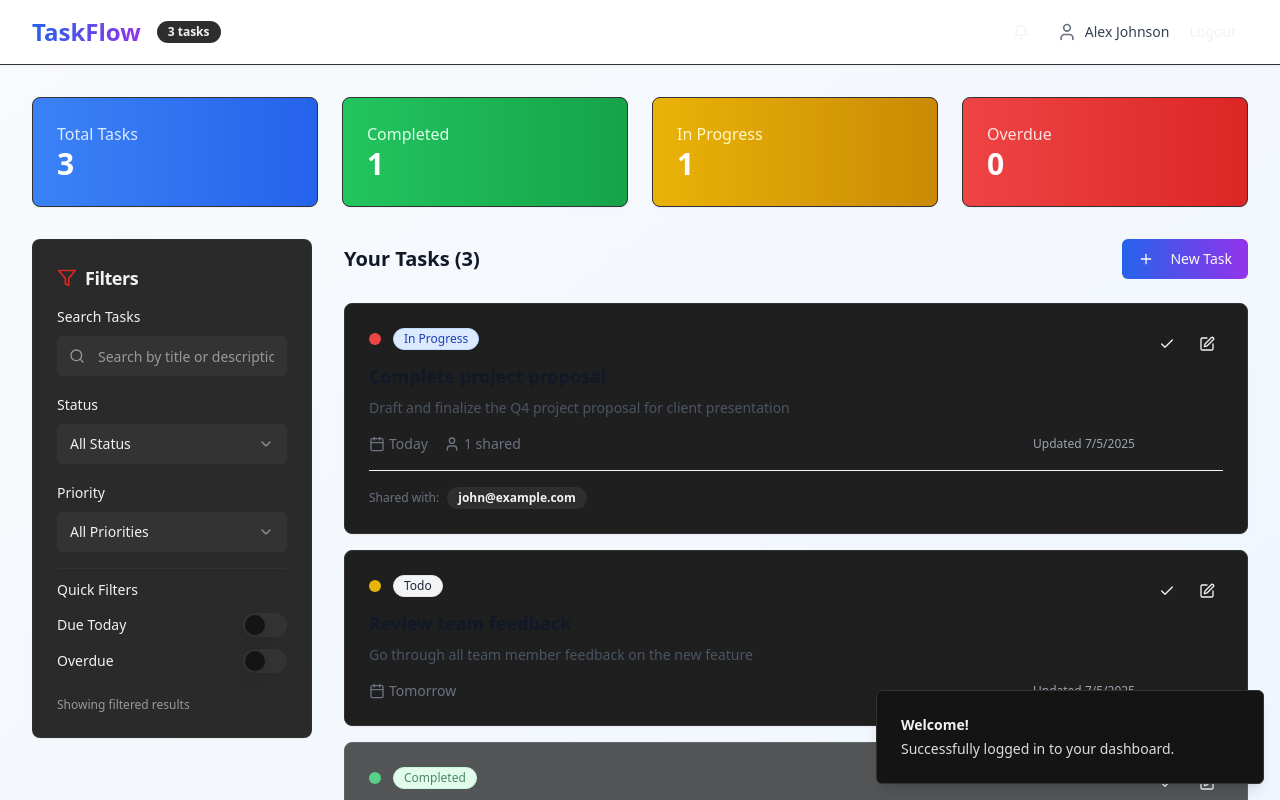
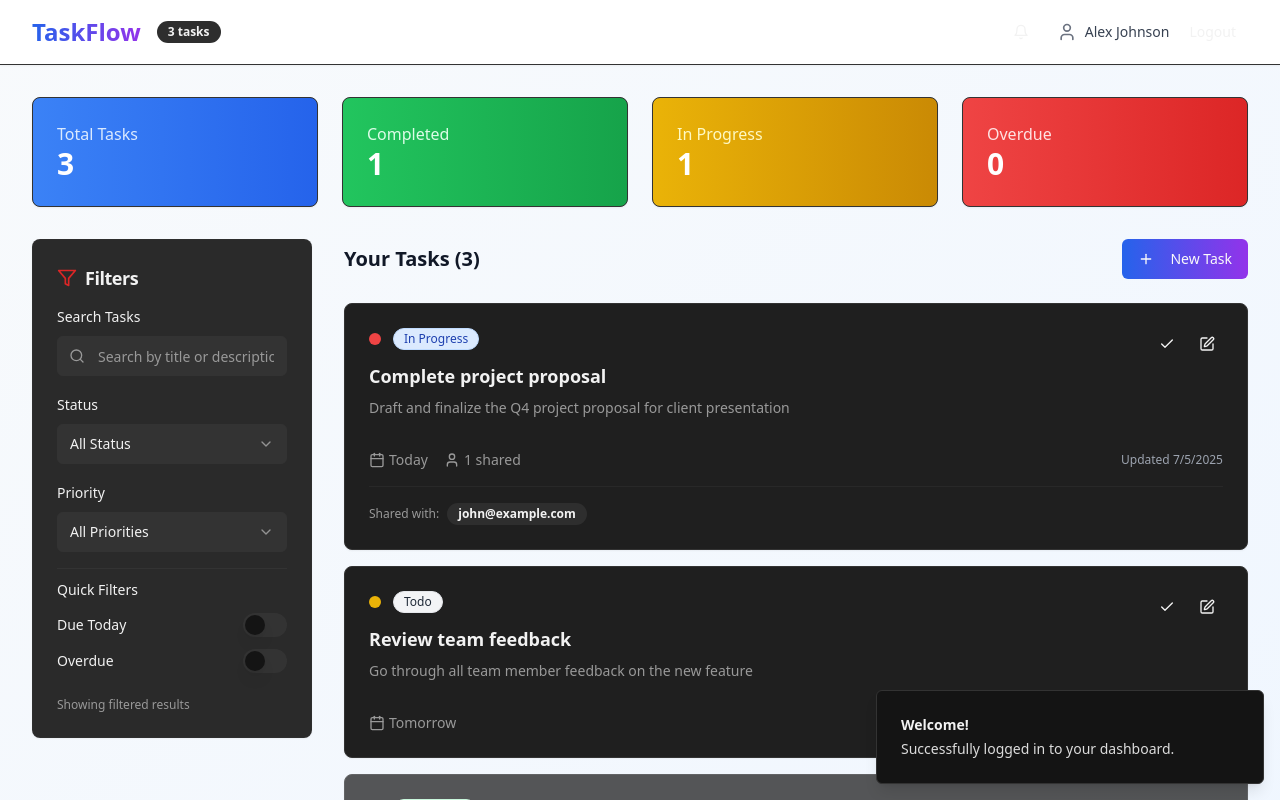
Before and after one commit to Singaraj45/collab-todo-nexus-hub, a React (Vite) app: page / in a window 1280 px wide. Both pictures are taken after a click on the button "Continue with Facebook". Shown: the top 800 px of the page. Built offline with nearby package versions, Linux system fonts and the light colour scheme.

Commit message:
Add task list animations
Implement animations for the task list to enhance user experience.

```diff
--- a/src/components/TaskCard.tsx
+++ b/src/components/TaskCard.tsx
@@ -77,110 +77,119 @@ const TaskCard = ({ task, onEdit, onDelete, onStatusChange }: TaskCardProps) =>
 
   return (
     <Card
-      className={`transition-all duration-200 hover:shadow-lg ${
-        task.status === 'completed' ? 'opacity-75' : ''
-      } ${isOverdue() ? 'border-red-200 bg-red-50' : 'hover:shadow-md'}`}
+      className={`
+        group relative overflow-hidden
+        transition-all duration-500 ease-out
+        hover:shadow-2xl hover:shadow-red-500/20 hover:-translate-y-2 hover:scale-[1.02]
+        animate-fade-in
+        ${task.status === 'completed' ? 'opacity-75' : ''}
+        ${isOverdue() ? 'border-red-500/50 bg-gradient-to-r from-red-50/50 to-transparent' : 'hover:border-red-500/30'}
+        before:absolute before:inset-0 before:bg-gradient-to-r before:from-red-600/5 before:to-purple-600/5
+        before:opacity-0 before:transition-opacity before:duration-300 hover:before:opacity-100
+      `}
       onMouseEnter={() => setIsHovered(true)}
       onMouseLeave={() => setIsHovered(false)}
     >
-      <CardContent className="p-6">
-        <div className="flex items-start justify-between">
+      <CardContent className="p-6 relative z-10">
+        <div className="flex flex-col space-y-4">
+          {/* Header Section with Flexbox Animation */}
+          <div className="flex items-start justify-between transition-all duration-300 group-hover:transform group-hover:scale-[1.01]">
             <div className="flex-1 min-w-0">
-            {/* Priority indicator */}
-            <div className="flex items-center space-x-3 mb-3">
-              <div className={`w-3 h-3 rounded-full ${getPriorityColor(task.priority)}`} />
+              {/* Priority and Status Badges */}
+              <div className="flex items-center space-x-3 mb-3 transition-all duration-300">
+                <div className={`
+                  w-3 h-3 rounded-full transition-all duration-300 group-hover:scale-125 group-hover:shadow-lg
+                  ${getPriorityColor(task.priority)} group-hover:animate-pulse
+                `} />
                 <Badge
                   variant="outline"
-                className={`${getStatusColor(task.status)} text-xs font-medium`}
+                  className={`
+                    ${getStatusColor(task.status)} text-xs font-medium
+                    transition-all duration-300 hover:scale-105
+                    group-hover:shadow-md
+                  `}
                 >
                   {task.status === 'in-progress' ? 'In Progress' : task.status.charAt(0).toUpperCase() + task.status.slice(1)}
                 </Badge>
                 {isOverdue() && (
-                <Badge variant="destructive" className="text-xs">
+                  <Badge
+                    variant="destructive"
+                    className="text-xs animate-pulse transition-all duration-300 hover:scale-105"
+                  >
                     Overdue
                   </Badge>
                 )}
               </div>
 
-            {/* Task title and description */}
-            <h3 className={`text-lg font-semibold text-gray-900 mb-2 ${
-              task.status === 'completed' ? 'line-through text-gray-500' : ''
-            }`}>
+              {/* Task Title */}
+              <h3 className={`
+                text-lg font-semibold mb-2 transition-all duration-300
+                group-hover:text-red-400 group-hover:transform group-hover:translate-x-1
+                ${task.status === 'completed' ? 'line-through text-gray-500' : 'text-foreground'}
+              `}>
                 {task.title}
               </h3>
-            <p className="text-sm text-gray-600 mb-4 line-clamp-2">
+
+              {/* Task Description */}
+              <p className="text-sm text-muted-foreground mb-4 line-clamp-2 transition-all duration-300 group-hover:text-gray-300">
                 {task.description}
               </p>
-
-            {/* Task metadata */}
-            <div className="flex items-center justify-between text-sm text-gray-500">
-              <div className="flex items-center space-x-4">
-                <div className="flex items-center space-x-1">
-                  <Calendar className="h-4 w-4" />
-                  <span className={isOverdue() ? 'text-red-600 font-medium' : ''}>
-                    {formatDate(task.dueDate)}
-                  </span>
             </div>
 
-                {task.sharedWith.length > 0 && (
-                  <div className="flex items-center space-x-1">
-                    <User className="h-4 w-4" />
-                    <span>{task.sharedWith.length} shared</span>
-                  </div>
-                )}
-              </div>
-
-              <div className="text-xs text-gray-400">
-                Updated {new Date(task.updatedAt).toLocaleDateString()}
-              </div>
-            </div>
-          </div>
-
-          {/* Actions */}
-          <div className={`ml-4 flex items-center space-x-2 transition-opacity duration-200 ${
-            isHovered ? 'opacity-100' : 'opacity-0 md:opacity-100'
-          }`}>
+            {/* Action Buttons with Enhanced Animation */}
+            <div className={`
+              ml-4 flex items-center space-x-2
+              transition-all duration-300 transform
+              ${isHovered ? 'opacity-100 translate-x-0' : 'opacity-0 translate-x-4 md:opacity-100 md:translate-x-0'}
+            `}>
               <Button
                 size="sm"
                 variant="ghost"
                 onClick={() => onStatusChange(task.id, nextStatus(task.status))}
-              className="h-8 w-8 p-0"
+                className="h-8 w-8 p-0 transition-all duration-300 hover:bg-green-500/20 hover:scale-110 hover:rotate-12"
               >
-              <Check className="h-4 w-4" />
+                <Check className="h-4 w-4 transition-transform duration-300 group-hover:scale-110" />
               </Button>
 
               <DropdownMenu>
                 <DropdownMenuTrigger asChild>
-                <Button size="sm" variant="ghost" className="h-8 w-8 p-0">
-                  <Edit className="h-4 w-4" />
+                  <Button
+                    size="sm"
+                    variant="ghost"
+                    className="h-8 w-8 p-0 transition-all duration-300 hover:bg-red-500/20 hover:scale-110 hover:-rotate-12"
+                  >
+                    <Edit className="h-4 w-4 transition-transform duration-300" />
                   </Button>
                 </DropdownMenuTrigger>
-              <DropdownMenuContent align="end" className="w-48">
-                <DropdownMenuItem onClick={() => onEdit(task)}>
+                <DropdownMenuContent align="end" className="w-48 animate-scale-in">
+                  <DropdownMenuItem onClick={() => onEdit(task)} className="transition-colors duration-200 hover:bg-red-500/10">
                     <Edit className="h-4 w-4 mr-2" />
                     Edit Task
                   </DropdownMenuItem>
                   <DropdownMenuItem
                     onClick={() => onStatusChange(task.id, 'todo')}
                     disabled={task.status === 'todo'}
+                    className="transition-colors duration-200 hover:bg-red-500/10"
                   >
                     Mark as Todo
                   </DropdownMenuItem>
                   <DropdownMenuItem
                     onClick={() => onStatusChange(task.id, 'in-progress')}
                     disabled={task.status === 'in-progress'}
+                    className="transition-colors duration-200 hover:bg-red-500/10"
                   >
                     Mark as In Progress
                   </DropdownMenuItem>
                   <DropdownMenuItem
                     onClick={() => onStatusChange(task.id, 'completed')}
                     disabled={task.status === 'completed'}
+                    className="transition-colors duration-200 hover:bg-red-500/10"
                   >
                     Mark as Completed
                   </DropdownMenuItem>
                   <DropdownMenuItem
                     onClick={() => onDelete(task.id)}
-                  className="text-red-600 focus:text-red-600"
+                    className="text-red-600 focus:text-red-600 transition-colors duration-200 hover:bg-red-500/20"
                   >
                     <Trash2 className="h-4 w-4 mr-2" />
                     Delete Task
@@ -190,14 +199,47 @@ const TaskCard = ({ task, onEdit, onDelete, onStatusChange }: TaskCardProps) =>
             </div>
           </div>
 
-        {/* Shared users */}
+          {/* Metadata Section with Flexbox Layout */}
+          <div className="flex items-center justify-between text-sm text-muted-foreground transition-all duration-300 group-hover:text-gray-300">
+            <div className="flex items-center space-x-4">
+              <div className="flex items-center space-x-1 transition-all duration-300 hover:scale-105">
+                <Calendar className="h-4 w-4 transition-transform duration-300 group-hover:rotate-12" />
+                <span className={`transition-colors duration-300 ${isOverdue() ? 'text-red-400 font-medium animate-pulse' : ''}`}>
+                  {formatDate(task.dueDate)}
+                </span>
+              </div>
+
               {task.sharedWith.length > 0 && (
-          <div className="mt-4 pt-4 border-t border-gray-100">
+                <div className="flex items-center space-x-1 transition-all duration-300 hover:scale-105">
+                  <User className="h-4 w-4 transition-transform duration-300 group-hover:rotate-12" />
+                  <span>{task.sharedWith.length} shared</span>
+                </div>
+              )}
+            </div>
+
+            <div className="text-xs text-gray-400 transition-all duration-300 group-hover:text-gray-300">
+              Updated {new Date(task.updatedAt).toLocaleDateString()}
+            </div>
+          </div>
+
+          {/* Shared Users Section */}
+          {task.sharedWith.length > 0 && (
+            <div className="pt-4 border-t border-border/50 transition-all duration-300">
               <div className="flex items-center space-x-2">
-              <span className="text-xs text-gray-500">Shared with:</span>
+                <span className="text-xs text-muted-foreground transition-colors duration-300 group-hover:text-gray-300">
+                  Shared with:
+                </span>
                 <div className="flex flex-wrap gap-1">
                   {task.sharedWith.map((email, index) => (
-                  <Badge key={index} variant="secondary" className="text-xs">
+                    <Badge
+                      key={index}
+                      variant="secondary"
+                      className="text-xs transition-all duration-300 hover:scale-105 hover:bg-red-500/20"
+                      style={{
+                        animationDelay: `${index * 100}ms`,
+                        animation: isHovered ? 'fade-in 0.3s ease-out forwards' : undefined
+                      }}
+                    >
                       {email}
                     </Badge>
                   ))}
@@ -205,6 +247,7 @@ const TaskCard = ({ task, onEdit, onDelete, onStatusChange }: TaskCardProps) =>
               </div>
             </div>
           )}
+        </div>
       </CardContent>
     </Card>
   );
--- a/src/index.css
+++ b/src/index.css
@@ -96,3 +96,36 @@
     @apply bg-background text-foreground;
   }
 }
+
+/* Custom animations for Netflix-style effects */
+@layer utilities {
+  @keyframes fade-in {
+    0% {
+      opacity: 0;
+      transform: translateY(20px);
+    }
+    100% {
+      opacity: 1;
+      transform: translateY(0);
+    }
+  }
+
+  @keyframes scale-in {
+    0% {
+      opacity: 0;
+      transform: scale(0.95);
+    }
+    100% {
+      opacity: 1;
+      transform: scale(1);
+    }
+  }
+
+  .animate-fade-in {
+    animation: fade-in 0.6s ease-out;
+  }
+
+  .animate-scale-in {
+    animation: scale-in 0.3s ease-out;
+  }
+}
--- a/src/pages/Index.tsx
+++ b/src/pages/Index.tsx
@@ -311,7 +311,7 @@ const Index = () => {
 
             <div className="space-y-4">
               {filteredTasks.length === 0 ? (
-                <Card className="p-8 text-center">
+                <Card className="p-8 text-center animate-fade-in">
                   <CardContent>
                     <p className="text-gray-500 mb-4">No tasks found</p>
                     <Button onClick={() => {
@@ -323,9 +323,17 @@ const Index = () => {
                   </CardContent>
                 </Card>
               ) : (
-                filteredTasks.map(task => (
+                <div className="flex flex-col space-y-4">
+                  {filteredTasks.map((task, index) => (
+                    <div
+                      key={task.id}
+                      className="animate-fade-in"
+                      style={{
+                        animationDelay: `${index * 100}ms`,
+                        animationFillMode: 'both'
+                      }}
+                    >
                       <TaskCard
-                    key={task.id}
                         task={task}
                         onEdit={(task) => {
                           setEditingTask(task);
@@ -334,7 +342,9 @@ const Index = () => {
                         onDelete={handleDeleteTask}
                         onStatusChange={(taskId, status) => handleUpdateTask(taskId, { status })}
                       />
-                ))
+                    </div>
+                  ))}
+                </div>
               )}
             </div>
           </div>
```
Lines whose indentation alone changed are shown as unchanged.
